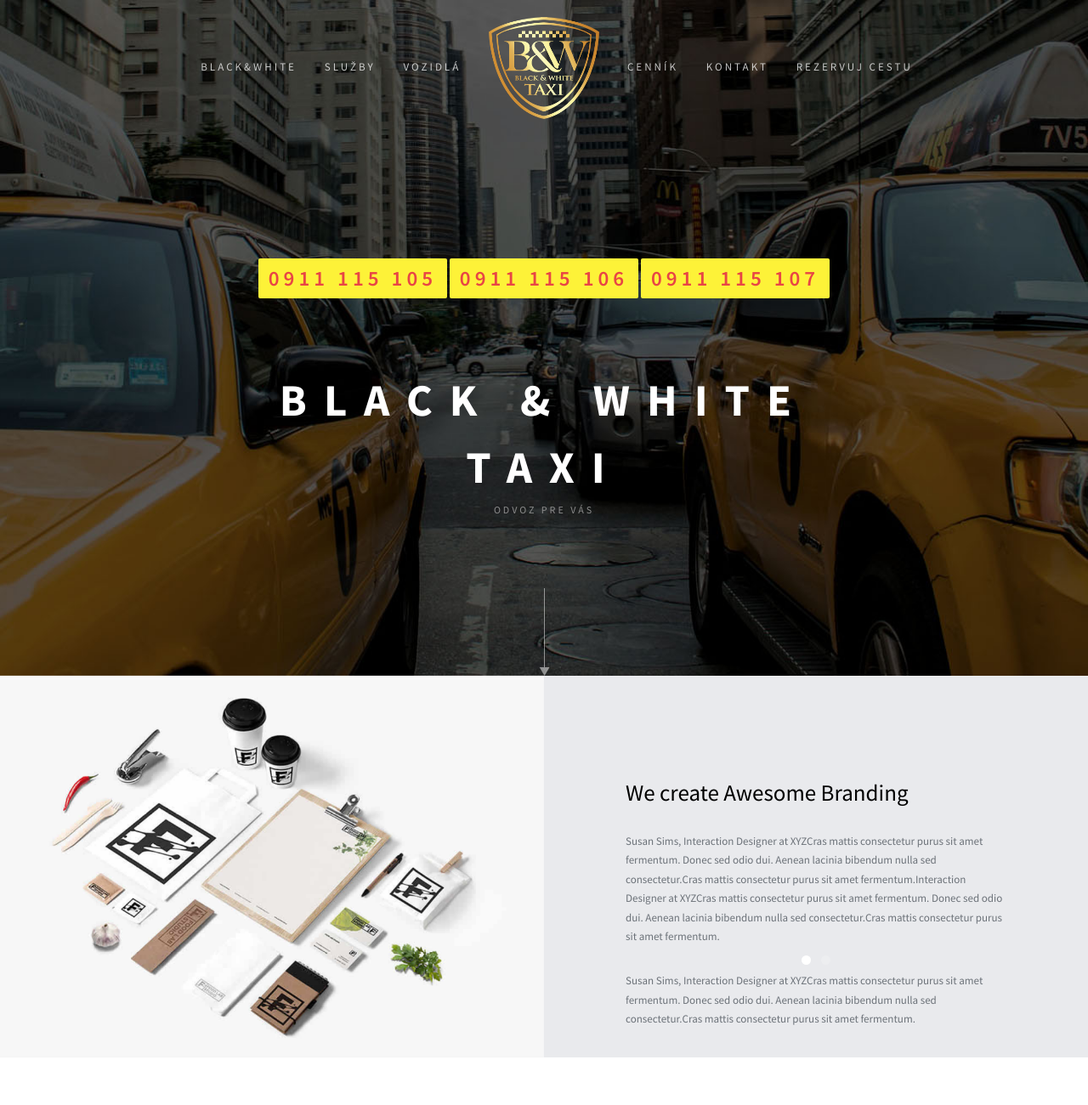
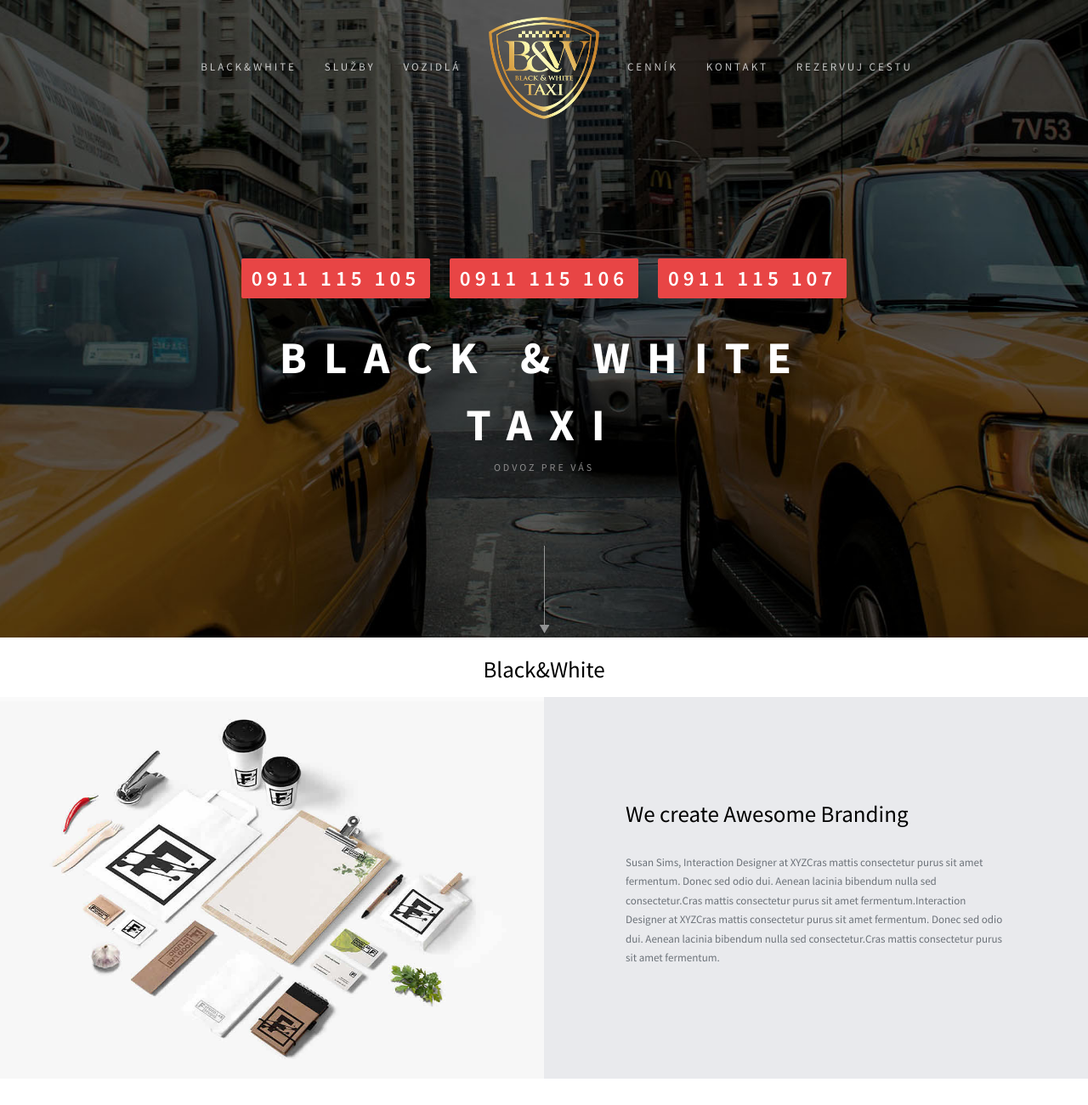
Before and after one commit to baciko/Taxi, a plain HTML site: page flosix-minimal-one-page-bootstrap-template/index.html in a window 1280 px wide. Shown: the top 1300 px of the page at 85% size. Drawn offline with nearby package versions, Linux system fonts and the light colour scheme; files whose address does not match are found by name.

Commit message:
black white part

```diff
--- a/flosix-minimal-one-page-bootstrap-template/css/main.css
+++ b/flosix-minimal-one-page-bootstrap-template/css/main.css
@@ -40,8 +40,8 @@ h5 {
 	font-weight: 700;
 }
 .btn {
-	background-color: #FDF238;
-	color: #1B1B1B;
+	background-color: #e84545;
+	color: #fff;
 	font-size: 25px;
 	font-weight: 600;
 	letter-spacing: 5px;
@@ -53,8 +53,8 @@ h5 {
 	text-transform: uppercase;
 }
 .btn:hover, .btn:focus {
-	background-color: #98731D;
-	color: #fff;
+	background-color: #fff;
+	color: #e84545;
 }
 .btn-large {
 	padding: 15px 40px;
@@ -63,7 +63,7 @@ h5 {
 	Global Styles
 -------------------------------------------------------------------------------*/
 a {
-	color: #e84545;
+	color: #fff;
 }
 a:hover, a:focus {
 	text-decoration: none;
--- a/flosix-minimal-one-page-bootstrap-template/index.html
+++ b/flosix-minimal-one-page-bootstrap-template/index.html
@@ -48,9 +48,9 @@
     <div class="col-md-10 col-md-offset-1">
 
       <div class="banner-text text-center">
-        <div style="padding-bottom: 70px;">
+        <div style="padding-bottom: 20px;">
           <button class="btn"><a href="tel:+421911115105">0911&nbsp;115&nbsp;105</a></button>
-          <button class="btn"><a href="tel:+421911115106">0911&nbsp;115&nbsp;106</a></button>
+          <button class="btn" style="margin: 0px 20px;"><a href="tel:+421911115106">0911&nbsp;115&nbsp;106</a></button>
           <button class="btn"><a href="tel:+421911115107">0911&nbsp;115&nbsp;107</a></button>
         </div>
         <h1>BLACK & WHITE</h1>
@@ -65,9 +65,11 @@
 <!-- header section -->
 <!-- about section -->
 <section id="intro" class="section intro no-padding">
+  <div style="height: 50px; weight: auto; background-color: #fff; color: #000; text-align: center;">
+    <h1>Black&White</h1>
+  </div>
   <div class="container-fluid">
     <div class="row no-gutter">
-      <div class="flexslider">
         <ul class="slides">
           <li>
             <div class="col-md-6">
@@ -77,24 +79,10 @@
               <blockquote>
                 <h1>We create Awesome Branding</h1>
                 <p>Susan Sims, Interaction Designer at XYZCras mattis consectetur purus sit amet fermentum. Donec sed odio dui. Aenean lacinia bibendum nulla sed consectetur.Cras mattis consectetur purus sit amet fermentum.Interaction Designer at XYZCras mattis consectetur purus sit amet fermentum. Donec sed odio dui. Aenean lacinia bibendum nulla sed consectetur.Cras mattis consectetur purus sit amet fermentum. </p>
-                <p>Susan Sims, Interaction Designer at XYZCras mattis consectetur purus sit amet fermentum. Donec sed odio dui. Aenean lacinia bibendum nulla sed consectetur.Cras mattis consectetur purus sit amet fermentum. </p>
-              </blockquote>
-            </div>
-          </li>
-          <li>
-            <div class="col-md-6">
-              <div class="avatar"> <img src="images/intro-img2.jpg" alt="" class="img-responsive"> </div>
-            </div>
-            <div class="col-md-6">
-              <blockquote>
-                <h1>We create Digital Experience </h1>
-                <p>Susan Sims, Interaction Designer at XYZCras mattis consectetur purus sit amet fermentum. Donec sed odio dui. Aenean lacinia bibendum nulla sed consectetur.Cras mattis consectetur purus sit amet fermentum.Interaction Designer at XYZCras mattis consectetur purus sit amet fermentum. Donec sed odio dui. Aenean lacinia bibendum nulla sed consectetur.Cras mattis consectetur purus sit amet fermentum. </p>
-                <p>Susan Sims, Interaction Designer at XYZCras mattis consectetur purus sit amet fermentum. Donec sed odio dui. Aenean lacinia bibendum nulla sed consectetur.Cras mattis consectetur purus sit amet fermentum. </p>
               </blockquote>
             </div>
           </li>
         </ul>
-      </div>
     </div>
   </div>
 </section>
```
